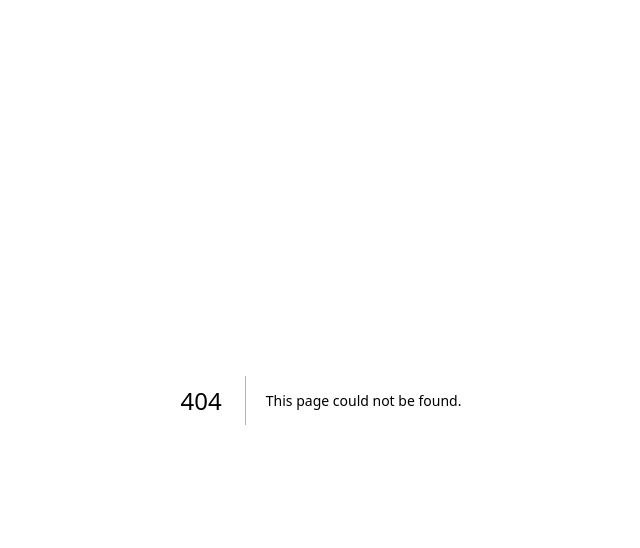
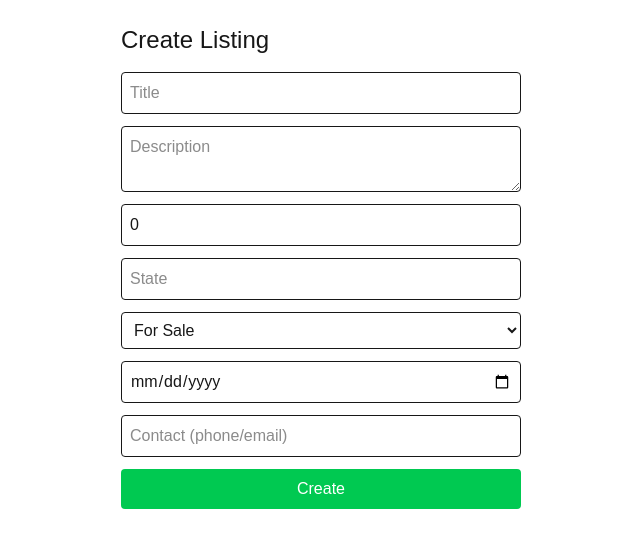
Before and after one commit to RyoDagg/livora, a Next.js app in the folder web/: page /listings/create in a window 1280 px wide. Before the commit this address had no page. Shown: the top 548 px of the page, without its empty margins (319-959 px from the left). Built offline with nearby package versions, Linux system fonts and the light colour scheme.

Commit message:
Implement create listing functionality

```diff
--- /dev/null
+++ b/web/app/listings/create/page.tsx
@@ -0,0 +1,112 @@
+"use client";
+
+import { useState } from "react";
+import { useRouter } from "next/navigation";
+import { createListing, ListingInput } from "@/src/lib/listings";
+
+export default function CreateListingPage() {
+  const router = useRouter();
+  const [form, setForm] = useState<ListingInput>({
+    title: "",
+    description: "",
+    price: 0,
+    state: "",
+    type: "sale",
+    availableAt: "",
+    contact: "",
+  });
+  const [error, setError] = useState("");
+
+  function handleChange(
+    e: React.ChangeEvent<
+      HTMLInputElement | HTMLSelectElement | HTMLTextAreaElement
+    >
+  ) {
+    setForm({ ...form, [e.target.name]: e.target.value });
+  }
+
+  async function handleSubmit(e: React.FormEvent) {
+    e.preventDefault();
+    setError("");
+    try {
+      await createListing({
+        ...form,
+        price: Number(form.price),
+        availableAt: new Date(form.availableAt).toISOString(),
+      });
+      router.push("/listings");
+    } catch (err: any) {
+      setError(err.message);
+    }
+  }
+
+  return (
+    <main className="p-6 max-w-md mx-auto">
+      <h1 className="text-2xl mb-4">Create Listing</h1>
+      <form onSubmit={handleSubmit} className="flex flex-col gap-3">
+        <input
+          name="title"
+          placeholder="Title"
+          value={form.title}
+          onChange={handleChange}
+          className="border p-2 rounded"
+          required
+        />
+        <textarea
+          name="description"
+          placeholder="Description"
+          value={form.description}
+          onChange={handleChange}
+          className="border p-2 rounded"
+          required
+        />
+        <input
+          name="price"
+          type="number"
+          placeholder="Price"
+          value={form.price}
+          onChange={handleChange}
+          className="border p-2 rounded"
+          required
+        />
+        <input
+          name="state"
+          placeholder="State"
+          value={form.state}
+          onChange={handleChange}
+          className="border p-2 rounded"
+          required
+        />
+        <select
+          name="type"
+          value={form.type}
+          onChange={handleChange}
+          className="border p-2 rounded"
+        >
+          <option value="sale">For Sale</option>
+          <option value="rent">For Rent</option>
+        </select>
+        <input
+          name="availableAt"
+          type="date"
+          value={form.availableAt}
+          onChange={handleChange}
+          className="border p-2 rounded"
+          required
+        />
+        <input
+          name="contact"
+          placeholder="Contact (phone/email)"
+          value={form.contact}
+          onChange={handleChange}
+          className="border p-2 rounded"
+          required
+        />
+        <button type="submit" className="bg-green-500 text-white py-2 rounded">
+          Create
+        </button>
+      </form>
+      {error && <p className="text-red-500 mt-3">{error}</p>}
+    </main>
+  );
+}
--- /dev/null
+++ b/web/src/lib/listings.ts
@@ -0,0 +1,23 @@
+import { api } from "./api";
+
+export type ListingInput = {
+  title: string;
+  description: string;
+  price: number;
+  state: string;
+  type: "rent" | "sale";
+  availableAt: string; // ISO string
+  contact: string;
+};
+
+export async function createListing(data: ListingInput) {
+  const res = await api("/listings", {
+    method: "POST",
+    body: JSON.stringify(data),
+  });
+
+  if (!res.ok) {
+    throw new Error(res.error || "Failed to create listing");
+  }
+  return res.data;
+}
```
Also changed, not shown: web/app/listings/[id]/page.tsx (renamed from web/app/listing/[id]/page.tsx), 1 other file (tests, documents, lock files or other folders).
